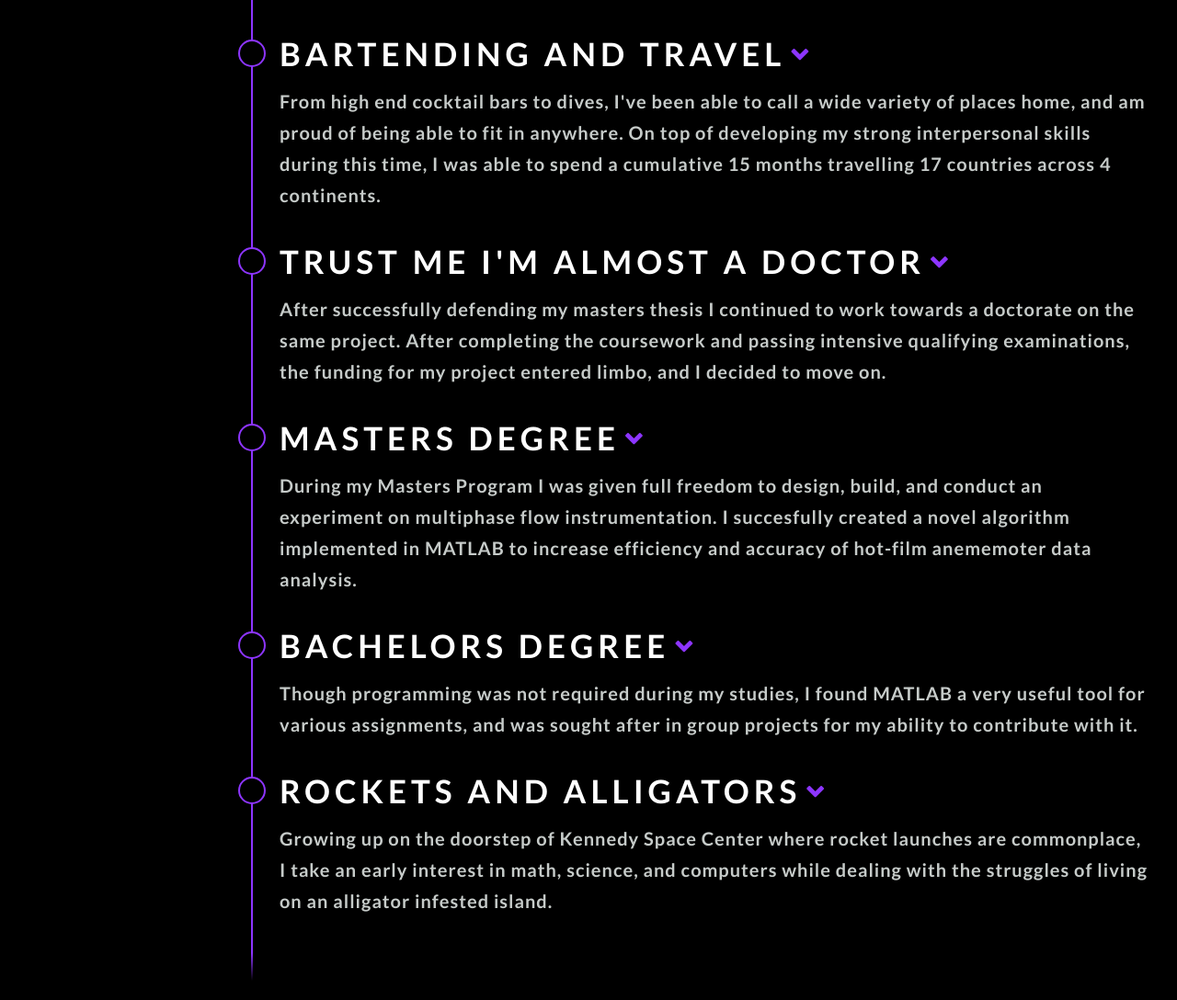
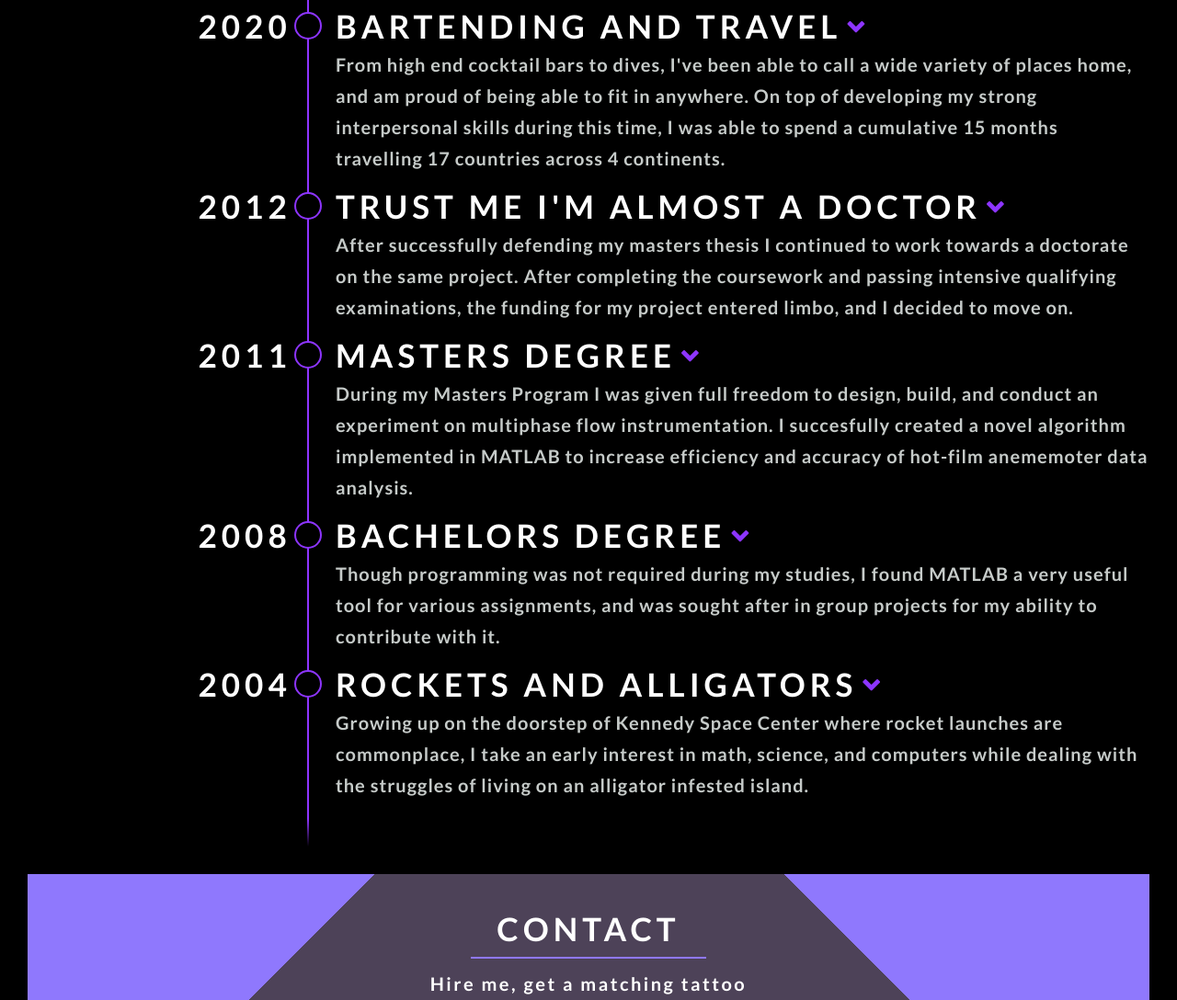
Before and after one commit to BRPatrick/BRPatrick.github.io, a website: page index.html in a window 1280 px wide. Shown: the part 1029-2117 px from the top of the page at 92% size. Drawn offline with nearby package versions, Linux system fonts and the light colour scheme.

Commit message:
Add dates to timeline

```diff
--- a/index.html
+++ b/index.html
@@ -50,7 +50,9 @@
     <div class="timeline__line--tip"></div>
     <main class="timeline">
       <div class="timeline__line--main"></div>
+
       <button type="button" id="section1" class="timeline__bullet collapsible">
+        <h2 class="timeline__bullet--date">Current</h2>
         <div class="timeline__bullet--point"></div>
         <a class="timeline__bullet--heading">Web Development</a>
       </button>
@@ -78,21 +80,22 @@
       </div>
 
       <button type="button" id="section2" class="timeline__bullet collapsible">
+        <h2 class="timeline__bullet--date">2020</h2>
         <div class="timeline__bullet--point"></div>
         <a class="timeline__bullet--heading">Bartending and travel</a>
       </button>
       <p class="timeline__paragraph section2">
-        From high end cocktail bars to dives, I've been able to call a wide variety of places home,
-        and am proud of being able to fit in anywhere. On top of
-        developing my strong interpersonal skills during this time, I was able
-        to spend a cumulative 15 months travelling 17 countries across 4
-        continents.
+        From high end cocktail bars to dives, I've been able to call a wide
+        variety of places home, and am proud of being able to fit in anywhere.
+        On top of developing my strong interpersonal skills during this time, I
+        was able to spend a cumulative 15 months travelling 17 countries across
+        4 continents.
       </p>
       <div class="container">
         <div class="timeline__list">
           <div class="timeline__list--point"></div>
           <a class="timeline__list--text"
-            >Intercontinental Hotel San Diego -- Bartender --  San Diego, CA</a
+            >Intercontinental Hotel San Diego -- Bartender -- San Diego, CA</a
           >
         </div>
 
@@ -133,6 +136,7 @@
       </div>
 
       <button type="button" id="section3" class="timeline__bullet collapsible">
+        <h2 class="timeline__bullet--date">2012</h2>
         <div class="timeline__bullet--point"></div>
         <a class="timeline__bullet--heading">Trust me i'm almost a doctor</a>
       </button>
@@ -153,6 +157,7 @@
       </div>
 
       <button type="button" id="section4" class="timeline__bullet collapsible">
+        <h2 class="timeline__bullet--date">2011</h2>
         <div class="timeline__bullet--point"></div>
         <a class="timeline__bullet--heading">masters degree</a>
       </button>
@@ -163,11 +168,12 @@
         and accuracy of hot-film anememoter data analysis.
       </p>
       <div class="container">
+        <div class="container__inner">
           <div class="timeline__list">
             <div class="timeline__list--point"></div>
             <a class="timeline__list--text"
-            >Master of Science in Mechanical Engineering -- Focus: Thermofluids
-            -- GPA: 3.84 -- University of Central Florida</a
+              >Master of Science in Mechanical Engineering -- Focus:
+              Thermofluids -- GPA: 3.84 -- University of Central Florida</a
             >
           </div>
           <div class="timeline__list">
@@ -184,8 +190,10 @@
             >
           </div>
         </div>
+      </div>
 
       <button type="button" id="section5" class="timeline__bullet collapsible">
+        <h2 class="timeline__bullet--date">2008</h2>
         <div class="timeline__bullet--point"></div>
         <a class="timeline__bullet--heading">bachelors degree</a>
       </button>
@@ -219,12 +227,15 @@
       </div>
 
       <button type="button" id="section6" class="timeline__bullet collapsible">
+        <h2 class="timeline__bullet--date">2004</h2>
         <div class="timeline__bullet--point"></div>
         <a class="timeline__bullet--heading">rockets and alligators</a>
       </button>
       <p class="timeline__paragraph section6">
-        Growing up on the doorstep of Kennedy Space Center where rocket launches are commonplace, I take an early interest
-        in math, science, and computers while dealing with the struggles of living on an alligator infested island.
+        Growing up on the doorstep of Kennedy Space Center where rocket launches
+        are commonplace, I take an early interest in math, science, and
+        computers while dealing with the struggles of living on an alligator
+        infested island.
       </p>
 
       <div class="container">
@@ -252,8 +263,8 @@
         <div class="timeline__list">
           <div class="timeline__list--point"></div>
           <a class="timeline__list--text"
-            >I check out a Turbo Pascal book from the library and have my first experience
-            programming simple games</a
+            >I check out a Turbo Pascal book from the library and have my first
+            experience programming simple games</a
           >
         </div>
       </div>
--- a/sass/abstracts/_variables.scss
+++ b/sass/abstracts/_variables.scss
@@ -14,7 +14,7 @@ $color-grey-light: #C6CBC9;
 $color-white: #fff;
 $color-black: #000;
 
-$margin-timeline: 20%;
+$margin-timeline: 25%;
 
 
 // #90A2BD
--- a/sass/base/_typography.scss
+++ b/sass/base/_typography.scss
@@ -1,4 +1,3 @@
-
 body {
   font-family: "Lato", sans-serif;
   font-weight: 400;
@@ -32,8 +31,6 @@ body {
     animation-iteration-count: 3; number of times animiation is run
     animation-delay: 3s; delays start time of animation
     */
-
-
   }
 
   &--sub {
@@ -46,20 +43,39 @@ body {
   }
 }
 
-.timeline{
-  &__bullet--heading {
-    color: $color-white;
-    text-transform: uppercase;
-    font-size: 3.5rem;
-    font-weight: 700;
-    letter-spacing: 0.5rem;
+// .timeline__date--main {
+//   color: $color-white;
+//   text-transform: uppercase;
+//   font-size: 3.5rem;
+//   font-weight: 700;
+//   letter-spacing: 0.5rem;
+// }
+
+.timeline {
+
+  &__bullet {
+    &--date {
+      color: $color-white;
+      text-transform: uppercase;
+      font-size: 3.5rem;
+      font-weight: 700;
+      letter-spacing: 0.5rem;
+    }
+
+    &--heading {
+      color: $color-white;
+      text-transform: uppercase;
+      font-size: 3.5rem;
+      font-weight: 700;
+      letter-spacing: 0.5rem;
+    }
   }
 
   &__paragraph {
     display: block;
     font-size: 2rem;
     font-weight: 700;
-    letter-spacing: 0.1rem
+    letter-spacing: 0.1rem;
   }
 
   &__list {
@@ -67,12 +83,11 @@ body {
     display: block;
     font-size: 2rem;
     font-weight: 700;
-    letter-spacing: 0.1rem
+    letter-spacing: 0.1rem;
   }
 }
 
 .footer {
-
   &__heading {
     color: $color-white;
     text-align: center;
@@ -93,7 +108,6 @@ body {
   &__links {
     text-align: center;
   }
-
 }
 
 ion-icon {
--- a/sass/layout/_timeline.scss
+++ b/sass/layout/_timeline.scss
@@ -11,8 +11,8 @@
     width: 0.2rem;
     height: 100%;
     background-color: $color-primary;
-    top: 0;
-    left: 0;
+    // top: 0;
+    // left: 0;
     position: absolute;
     margin-left: $margin-timeline;
     transform: translate(-50%);
@@ -32,9 +32,9 @@
   display: flex;
   flex-direction: column;
   flex-wrap: wrap;
-  // align-items: center;
   justify-content: center;
   position: relative;
+
 
   &__bullet {
     display: flex;
@@ -54,18 +54,25 @@
       outline: 0;
     }
 
+    &--date {
+        position: absolute;
+        right: 0;
+        margin-right: 101.5%-$margin-timeline;
+    }
+
     &--point {
       height: 3rem;
       width: 3rem;
       border: 0.2rem solid $color-primary;
       background-color: $color-black;
       margin-left: $margin-timeline;
-      transform: translate(-50%);
+    transform: translate(-50%);
       transform-style: preserve-3d;
       border-radius: 50%;
       transition: all 0.2s;
       position: relative;
       z-index: 1;
+      flex-shrink: 0;
 
       &:hover {
         margin-right: 1rem;
@@ -101,9 +108,8 @@
     }
 
     &--heading {
-      line-height: 0;
-      display: block;
-      background-color: $color-black;
+    line-height: 0;
+    // display: block;
     }
   }
 
@@ -115,15 +121,12 @@
 
   &__paragraph {
     margin-left: $margin-timeline;
-    padding-top: 2rem;
+    padding-top: 1rem;
     padding-left: 3rem;
   }
 
   &__list {
     margin-left: 0;
-    // max-height: 0;
-    // overflow: hidden;
-    // transition: max-height 0.2s ease-out;
     display: flex;
     align-items: flex-start;
 
@@ -149,7 +152,7 @@
   max-height: 0;
   overflow: hidden;
   transition: max-height 0.2s ease-out;
-  margin: 2rem 0;
+  margin: 1rem 0;
 //   background: linear-gradient(
 //     90deg,
 //     $color-black 10%,
@@ -157,6 +160,10 @@
 //     $color-primary-dark-2 50%,
 //     $color-black 70%
 //   );
+    &__inner {
+        margin: 1rem 0;
+    }
+
 }
 
 ////This will be for mobile users ONLY////@at-root
@@ -166,7 +173,7 @@
   color: $color-primary;
   font-weight: bold;
   font-size: 2rem;
-  float: right;
+//   float: right;
   margin-left: 5px;
 }
 
```
Also changed, not shown: css/styles.css. Lines whose indentation alone changed are shown as unchanged.
